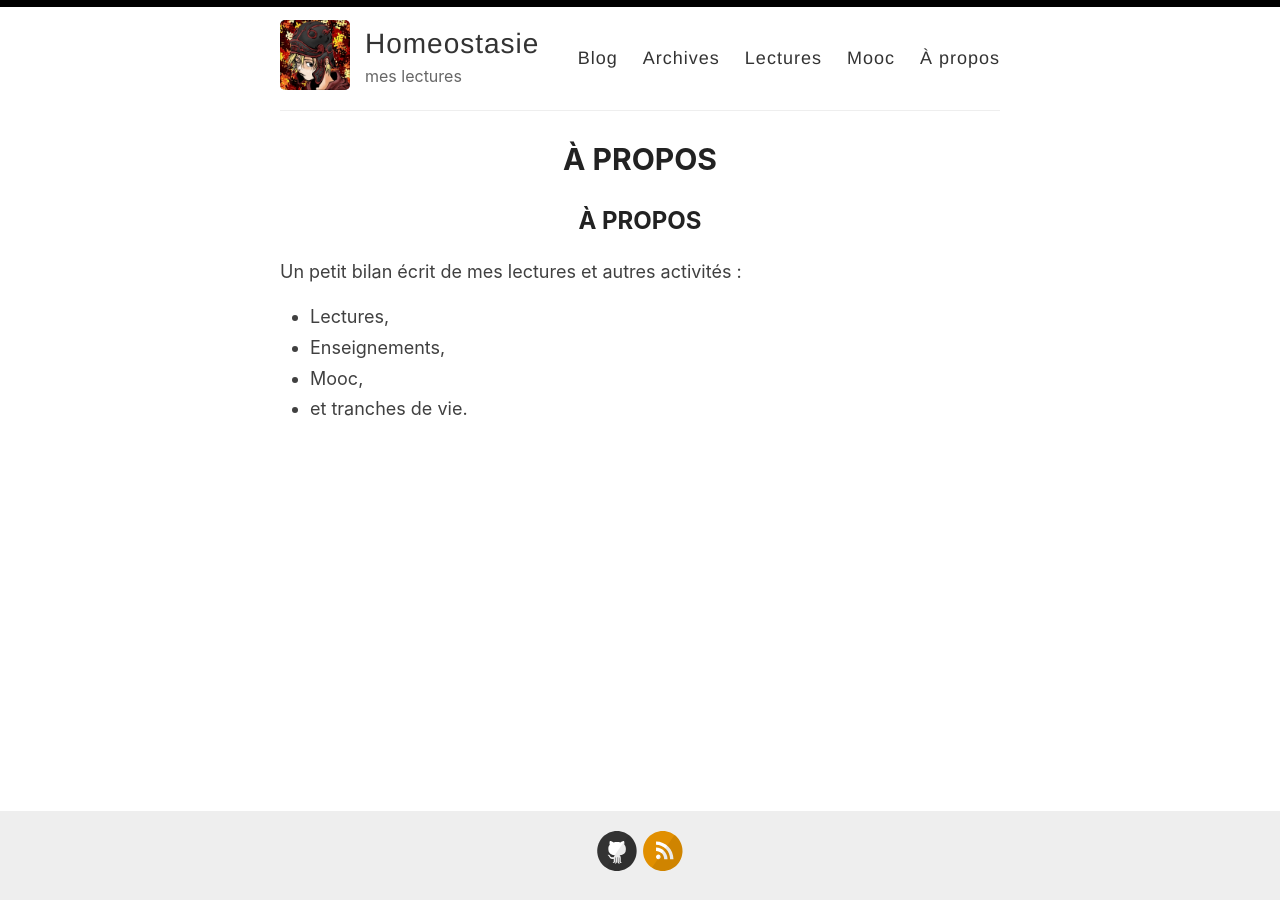
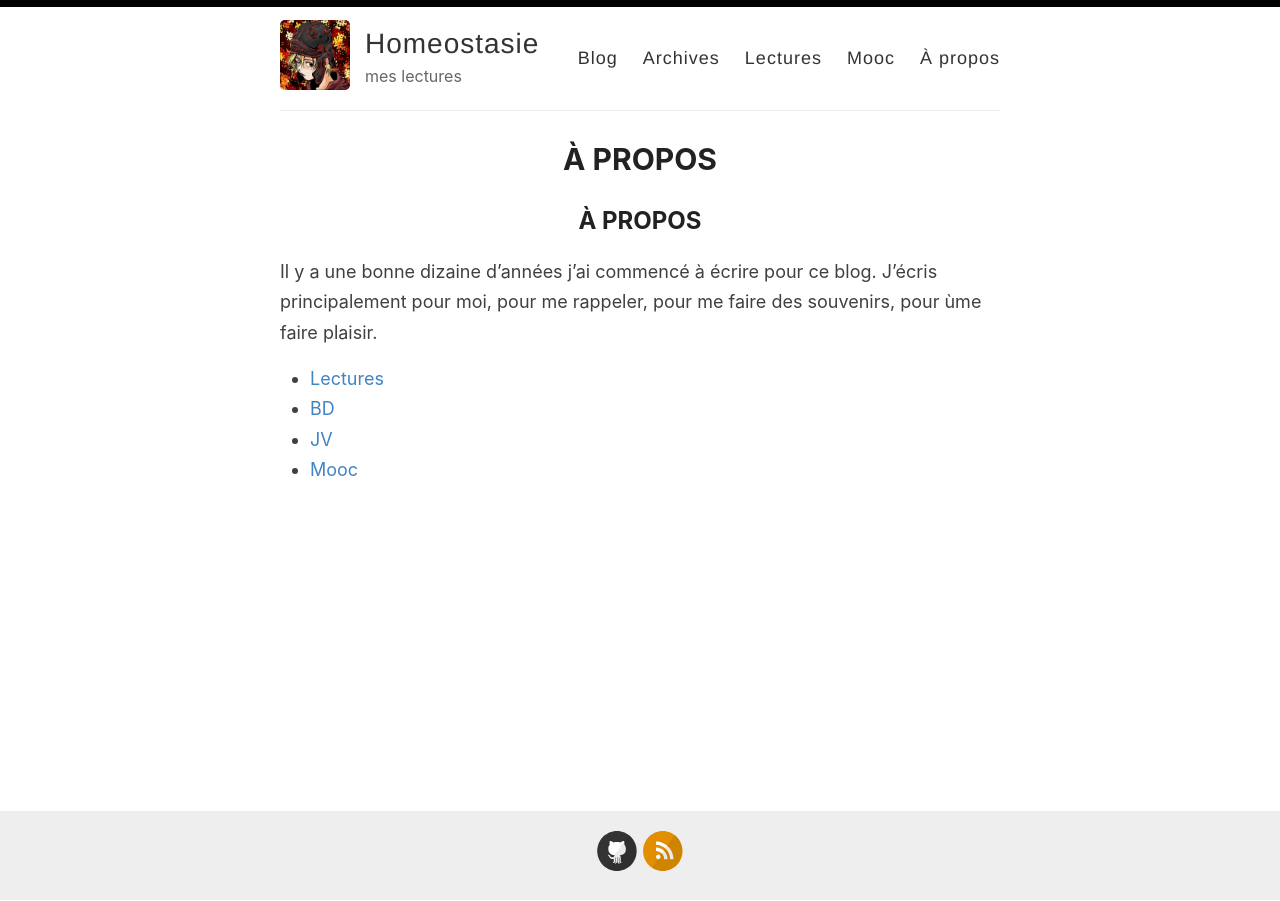
Before and after one commit to homeostasie/bouquins, a Jekyll site: the page built from _pages/about.md, in a window 1280 px wide. Built offline with Jekyll 4.4.1, drawn with Linux system fonts in a browser that asks for light colours; our own code applies the rules of GitHub Pages for plain Markdown files.

Commit message:
ajout de nouvelles pages

```diff
--- a/_pages/about.md
+++ b/_pages/about.md
@@ -6,9 +6,10 @@ permalink: /about/
 
 ## À PROPOS
 
-Un petit bilan écrit de mes lectures et autres activités :
+Il y a une bonne dizaine d'années j'ai commencé à écrire pour ce blog. J'écris principalement pour moi, pour me rappeler, pour me faire des souvenirs, pour ùme faire plaisir.
 
-* Lectures,
-* Enseignements,
-* Mooc,
-* et tranches de vie.
+
+* [Lectures](/lectures)
+* [BD](/bd)
+* [JV](/jv)
+* [Mooc](/mooc)
```
Also changed, not shown: _pages/bd.md (added, +21 -0 lines), _pages/jv.md (added, +61 -0 lines).
